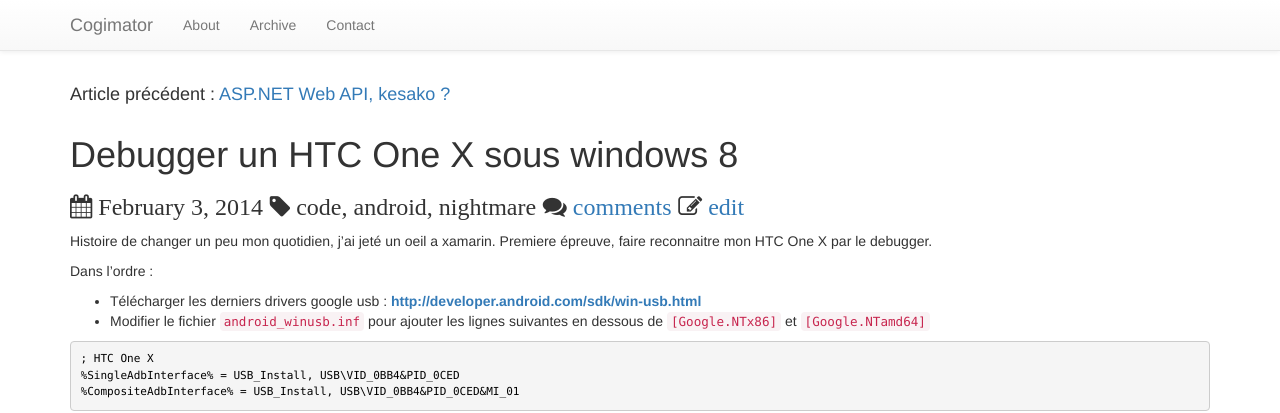
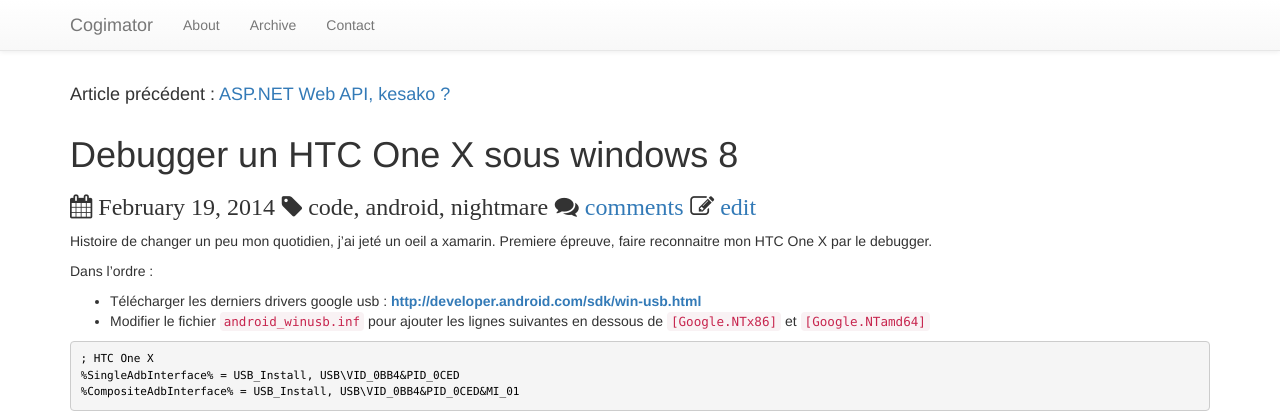
Before and after one commit to mathieubrun/mathieubrun.github.io, a Jekyll site: the page built from _posts/2014-02-19-debugger-htc-one-windows-8.markdown, in a window 1280 px wide and 1305 px high. Shown: the top 413 px of the window. Built offline with Jekyll 4.4.1, drawn with Linux system fonts in a browser that asks for light colours; nearby versions of some CDN libraries; Markdown is read by kramdown in place of the engine named in the settings; comment, search, counter and statistics services are not loaded.

Commit message:
Fixed dates

```diff
--- a/_posts/2014-02-08-webapi-kesako.markdown
+++ b/_posts/2014-02-08-webapi-kesako.markdown
@@ -1,7 +1,7 @@
 ---
 layout: post
 title: "ASP.NET Web API, kesako ?"
-date: 2014-02-03 -0800
+date: 2014-02-08 -0800
 categories: [code, ASP.NET Web API]
 comments: true
 ---
--- a/_posts/2014-02-19-debugger-htc-one-windows-8.markdown
+++ b/_posts/2014-02-19-debugger-htc-one-windows-8.markdown
@@ -1,7 +1,7 @@
 ---
 layout: post
 title: "Debugger un HTC One X sous windows 8"
-date: 2014-02-03 -0800
+date: 2014-02-19 -0800
 categories: [code, android, nightmare]
 comments: true
 ---
```
